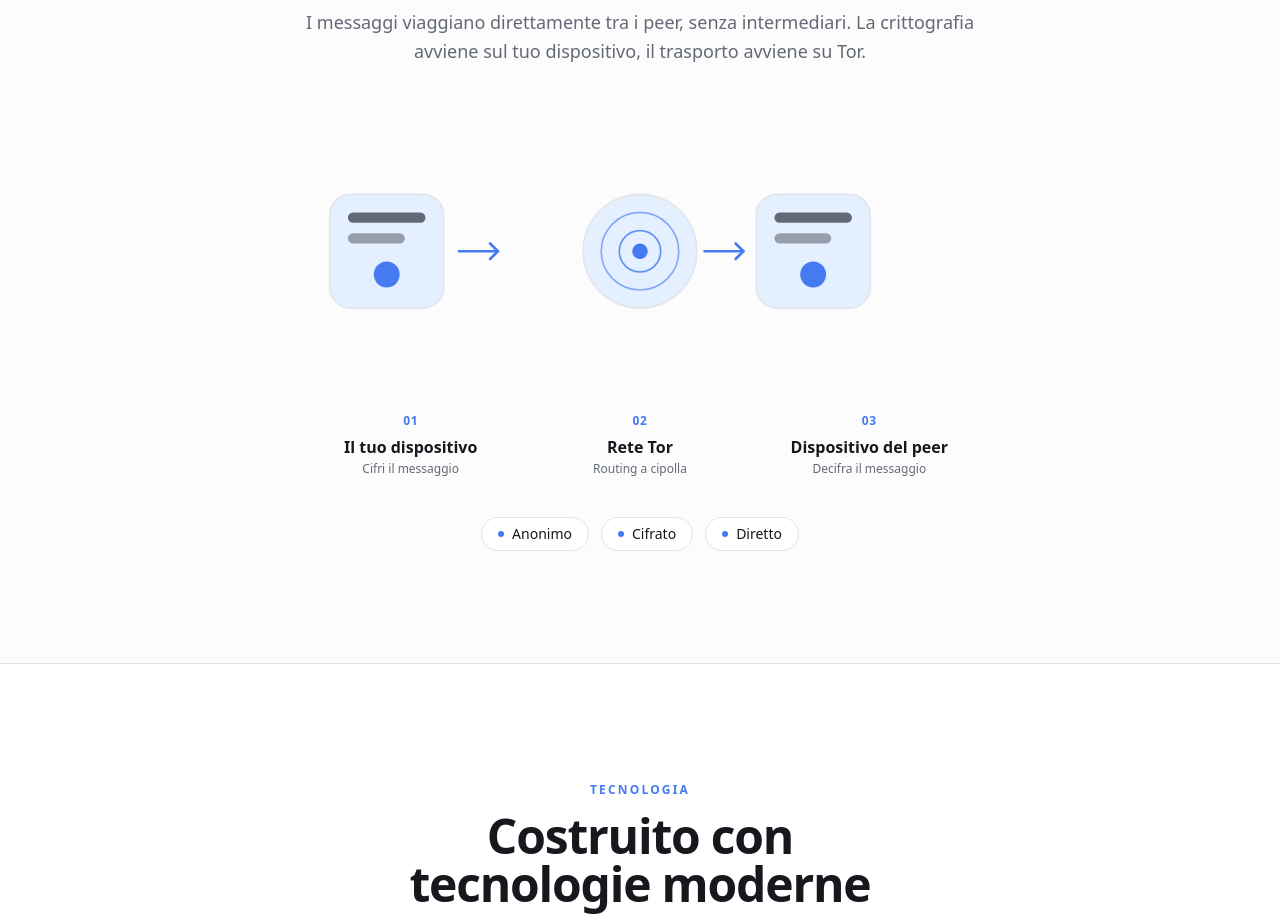
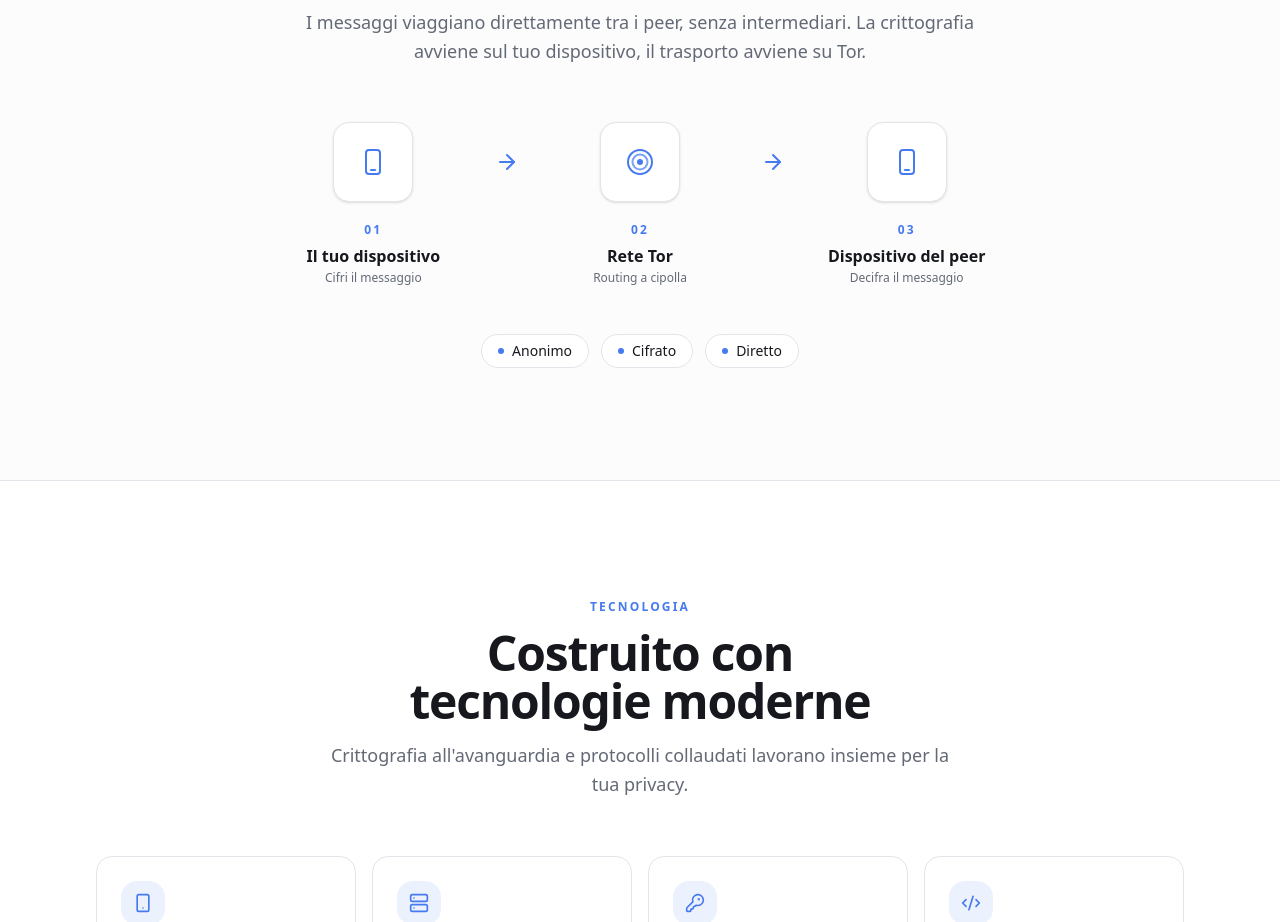
Before and after one commit to xmreur/prysm-website, a Next.js app: page / in a window 1280 px wide. Shown: the part 4709-5631 px from the top of the page. Built offline with nearby package versions, Linux system fonts and the light colour scheme.

Commit message:
153c5b4b-d05b-4b13-9023-18aed549f390

```diff
--- a/src/components/site/how-it-works.tsx
+++ b/src/components/site/how-it-works.tsx
@@ -1,19 +1,79 @@
 'use client'
 
+import * as React from 'react'
+import { ArrowRight, ArrowDown } from 'lucide-react'
 import { Container, Reveal, Eyebrow } from './ui'
-import { FlowDiagram } from './illustrations'
+
+/* --- inline glyphs so they share the exact size/center of the step --- */
+
+function DeviceGlyph() {
+  return (
+    <svg viewBox="0 0 32 32" fill="none" className="h-8 w-8" aria-hidden="true">
+      {/* phone */}
+      <rect x="9" y="4" width="14" height="24" rx="3" stroke="currentColor" strokeWidth="2" />
+      <line x1="14" y1="24" x2="18" y2="24" stroke="currentColor" strokeWidth="2" strokeLinecap="round" />
+    </svg>
+  )
+}
+
+function TorGlyph() {
+  return (
+    <svg viewBox="0 0 32 32" fill="none" className="h-8 w-8" aria-hidden="true">
+      <circle cx="16" cy="16" r="12" stroke="currentColor" strokeWidth="2" />
+      <circle cx="16" cy="16" r="7.5" stroke="currentColor" strokeWidth="2" opacity="0.7" />
+      <circle cx="16" cy="16" r="3" fill="currentColor" />
+    </svg>
+  )
+}
 
 const STEPS = [
-  { name: 'Il tuo dispositivo', sub: 'Cifri il messaggio' },
-  { name: 'Rete Tor', sub: 'Routing a cipolla' },
-  { name: 'Dispositivo del peer', sub: 'Decifra il messaggio' },
+  {
+    glyph: <DeviceGlyph />,
+    name: 'Il tuo dispositivo',
+    sub: 'Cifri il messaggio',
+  },
+  {
+    glyph: <TorGlyph />,
+    name: 'Rete Tor',
+    sub: 'Routing a cipolla',
+  },
+  {
+    glyph: <DeviceGlyph />,
+    name: 'Dispositivo del peer',
+    sub: 'Decifra il messaggio',
+  },
 ]
 
 const TAGS = ['Anonimo', 'Cifrato', 'Diretto']
 
+function StepColumn({
+  step,
+  index,
+}: {
+  step: (typeof STEPS)[number]
+  index: number
+}) {
+  return (
+    <div className="flex flex-1 flex-col items-center px-3 text-center">
+      {/* icon — fixed size, perfectly centered */}
+      <div className="flex h-20 w-20 items-center justify-center rounded-2xl border border-border bg-card text-primary shadow-sm">
+        {step.glyph}
+      </div>
+      <span className="mt-5 text-xs font-semibold uppercase tracking-[0.18em] text-primary">
+        {String(index + 1).padStart(2, '0')}
+      </span>
+      <span className="mt-1.5 text-sm font-semibold sm:text-base">{step.name}</span>
+      <span className="mt-0.5 text-xs text-muted-foreground">{step.sub}</span>
+    </div>
+  )
+}
+
 export function HowItWorks() {
   return (
-    <section id="come-funziona" className="border-t border-border bg-muted/30 py-20 md:py-28">
+    <section
+      id="come-funziona"
+      className="border-t border-border bg-muted/30 py-20 md:py-28"
+    >
       <Container>
         <Reveal className="mx-auto max-w-2xl text-center">
           <Eyebrow>Come funziona</Eyebrow>
@@ -28,31 +88,25 @@ export function HowItWorks() {
         </Reveal>
 
         <Reveal delay={120} className="mt-14">
-          <div className="mx-auto flex max-w-4xl flex-col items-center">
-            <div className="w-full max-w-2xl">
-              <FlowDiagram className="w-full" />
-            </div>
-
-            <div className="mt-8 grid w-full max-w-2xl grid-cols-3 gap-4">
-              {STEPS.map((s, i) => (
-                <div
-                  key={s.name}
-                  className="flex flex-col items-center text-center"
-                >
-                  <span className="text-xs font-semibold uppercase tracking-wider text-primary">
-                    {String(i + 1).padStart(2, '0')}
-                  </span>
-                  <span className="mt-1.5 text-sm font-semibold sm:text-base">
-                    {s.name}
-                  </span>
-                  <span className="mt-0.5 text-xs text-muted-foreground">
-                    {s.sub}
-                  </span>
-                </div>
+          <div className="mx-auto max-w-3xl">
+            {/* unified flow: icon + arrow + icon + arrow + icon, text under each */}
+            <div className="flex flex-col items-stretch gap-4 md:flex-row md:items-start md:gap-0">
+              {STEPS.map((step, i) => (
+                <React.Fragment key={step.name}>
+                  <StepColumn step={step} index={i} />
+                  {i < STEPS.length - 1 && (
+                    /* arrow lives on the same row as the icons (h-20) so it
+                       is vertically centered exactly on the icon center */
+                    <div className="flex h-20 items-center justify-center text-primary md:px-1">
+                      <ArrowRight className="hidden h-6 w-6 md:block" />
+                      <ArrowDown className="h-6 w-6 md:hidden" />
+                    </div>
+                  )}
+                </React.Fragment>
               ))}
             </div>
 
-            <div className="mt-10 flex flex-wrap items-center justify-center gap-3">
+            <div className="mt-12 flex flex-wrap items-center justify-center gap-3">
               {TAGS.map((t) => (
                 <span
                   key={t}
```
